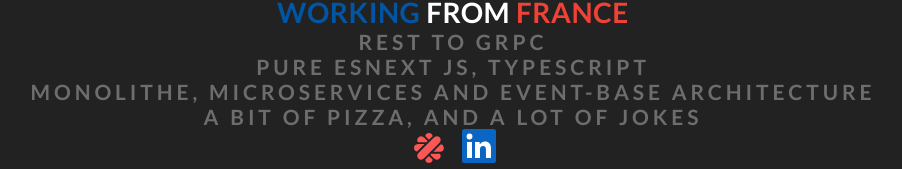
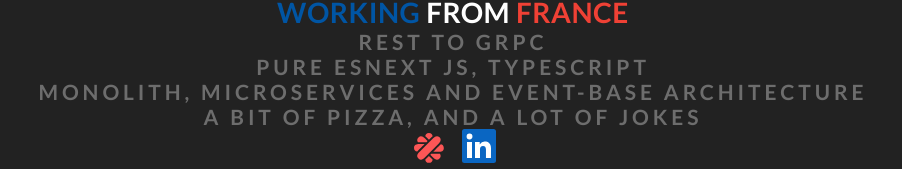
Before and after one commit to klegonidec/kevin.legonidec.cc, an Angular app: page / in a window 1280 px wide. Shown: the part 301-470 px from the top of the page, without its empty margins (187-1089 px from the left). Built offline with nearby package versions, Linux system fonts and the light colour scheme.

Commit message:
fix: typo

```diff
--- a/src/app/app.component.html
+++ b/src/app/app.component.html
@@ -10,7 +10,7 @@
       <h3><strong class="blue">Working</strong><strong class="white"> from </strong><strong class="red">France</strong></h3>
       <h5>REST to gRPC</h5>
       <h5>Pure ESNext JS, TypeScript</h5>
-      <h5>Monolithe, microServices and Event-base Architecture</h5>
+      <h5>Monolith, microServices and Event-base Architecture</h5>
       <h5>A bit of pizza, and a lot of jokes</h5>
     </div>
     <div class="menu">
```
